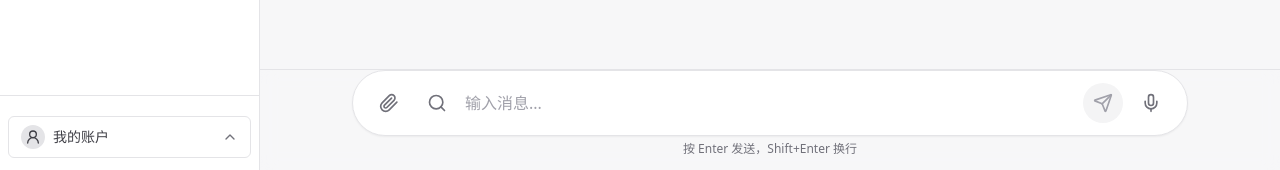
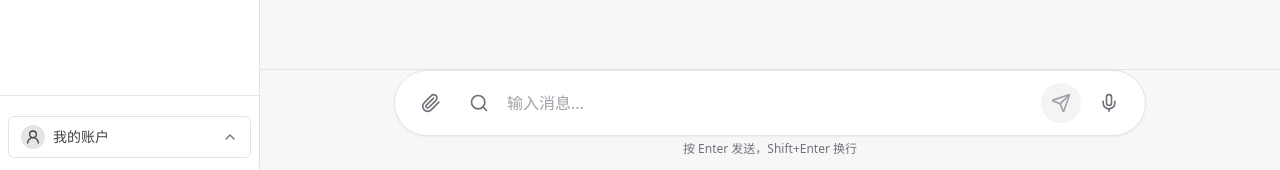
Before and after one commit to pgd-LC2/ptchat, a Next.js app: page / in a window 1280 px wide. Shown: the part 630-800 px from the top of the page. Built offline with nearby package versions, Linux system fonts and the light colour scheme.

Commit message:
让输入框与欢迎区域不对齐

```diff
--- a/components/chat/ChatInput.tsx
+++ b/components/chat/ChatInput.tsx
@@ -13,7 +13,7 @@ type Props = {
 
 export default function ChatInput({ className, value, disabled, onChange, onSubmit }: Props) {
   return (
-    <div className={`w-full pb-3 ${className || ''}`}>
+    <div className={`w-full pb-3 max-w-[800px] mx-auto px-6 ${className || ''}`}>
       <form
         className="flex items-center gap-2 rounded-full overflow-hidden border border-zinc-200 bg-white px-4 py-3 shadow-sm hover:border-zinc-300 focus-within:border-zinc-400 min-h-[52px]"
         onSubmit={(e) => {
--- a/components/chat/ChatView.tsx
+++ b/components/chat/ChatView.tsx
@@ -35,9 +35,7 @@ export default function ChatView({ messages, input, isLoading, onInputChange, on
         </div>
       </div>
       <div className="sticky bottom-0 border-t border-zinc-200 bg-[#F7F7F8]/80 backdrop-blur supports-[backdrop-filter]:bg-[#F7F7F8]/60">
-        <div className="mx-auto w-full max-w-[900px] px-8">
-          <ChatInput value={input} disabled={isLoading} onChange={onInputChange} onSubmit={onSubmit} />
-        </div>
+        <ChatInput value={input} disabled={isLoading} onChange={onInputChange} onSubmit={onSubmit} />
       </div>
     </div>
   );
```
